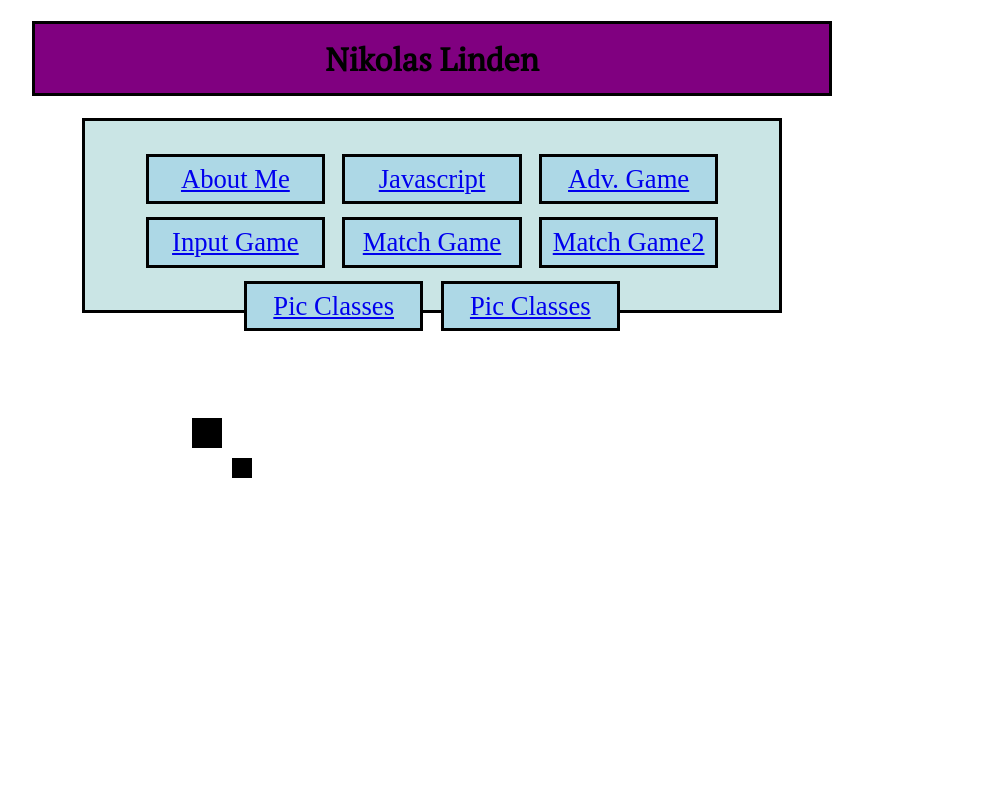
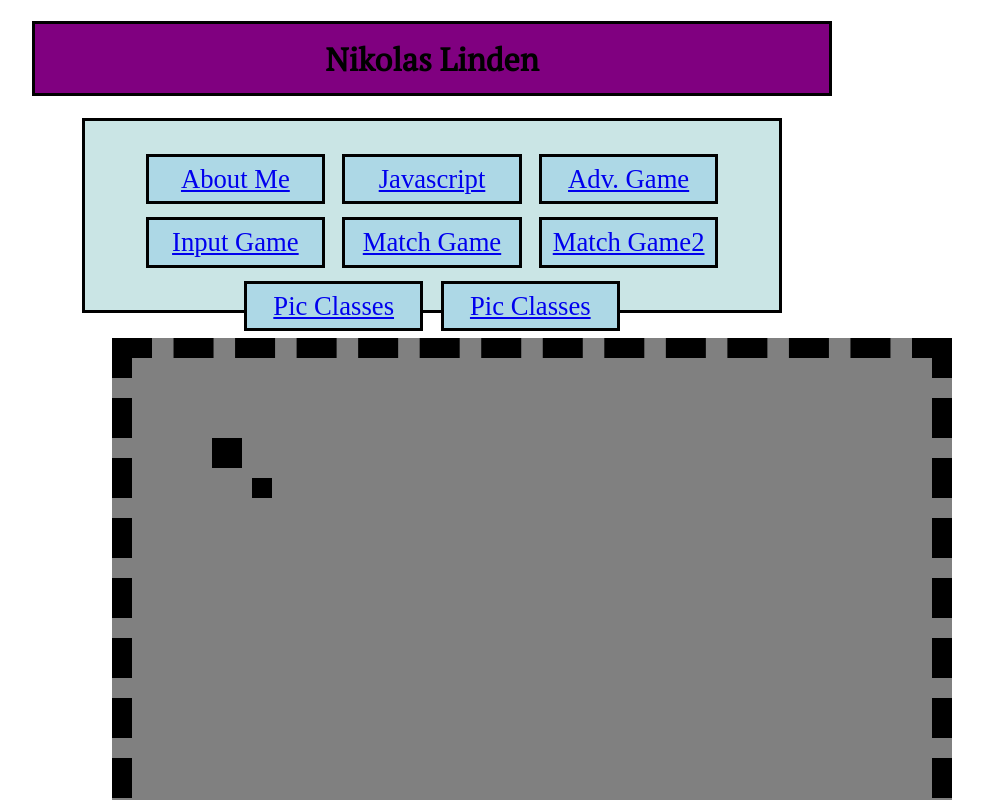
Before and after one commit to NikolasLinden/441-Work, a plain HTML site: page hw-10/index.html in a window 1280 px wide. Shown: the top 800 px of the page, without its empty margins (208-1191 px from the left). Drawn offline with nearby package versions, Linux system fonts and the light colour scheme.

Commit message:
Add files via upload

```diff
--- a/hw-1/css/style.css
+++ b/hw-1/css/style.css
@@ -9,6 +9,13 @@ html {
   background-position: center;
   repeat: no-repeat;
 
+}
+
+#canvasthing {
+  border: black;
+  border-style: dashed;
+  border-width: 20px;
+  background-color: gray;
 }
 
 
```
